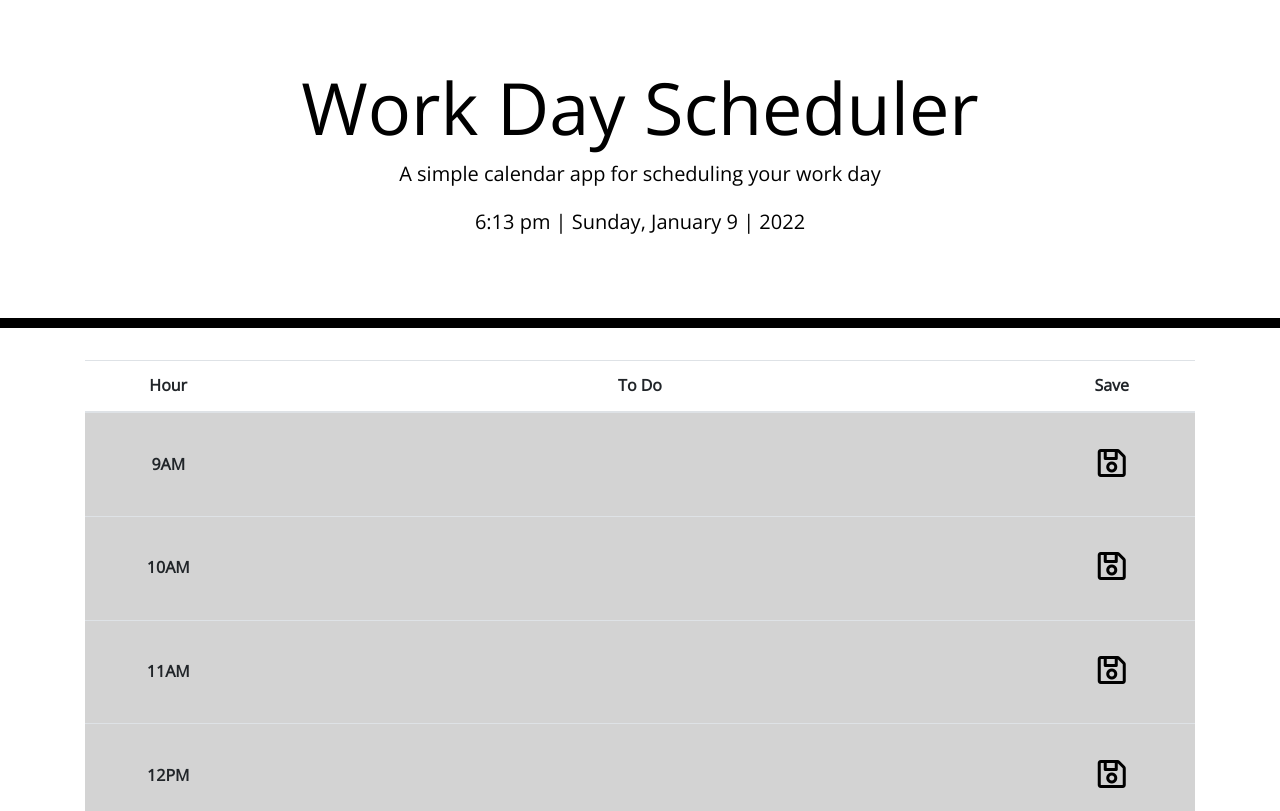
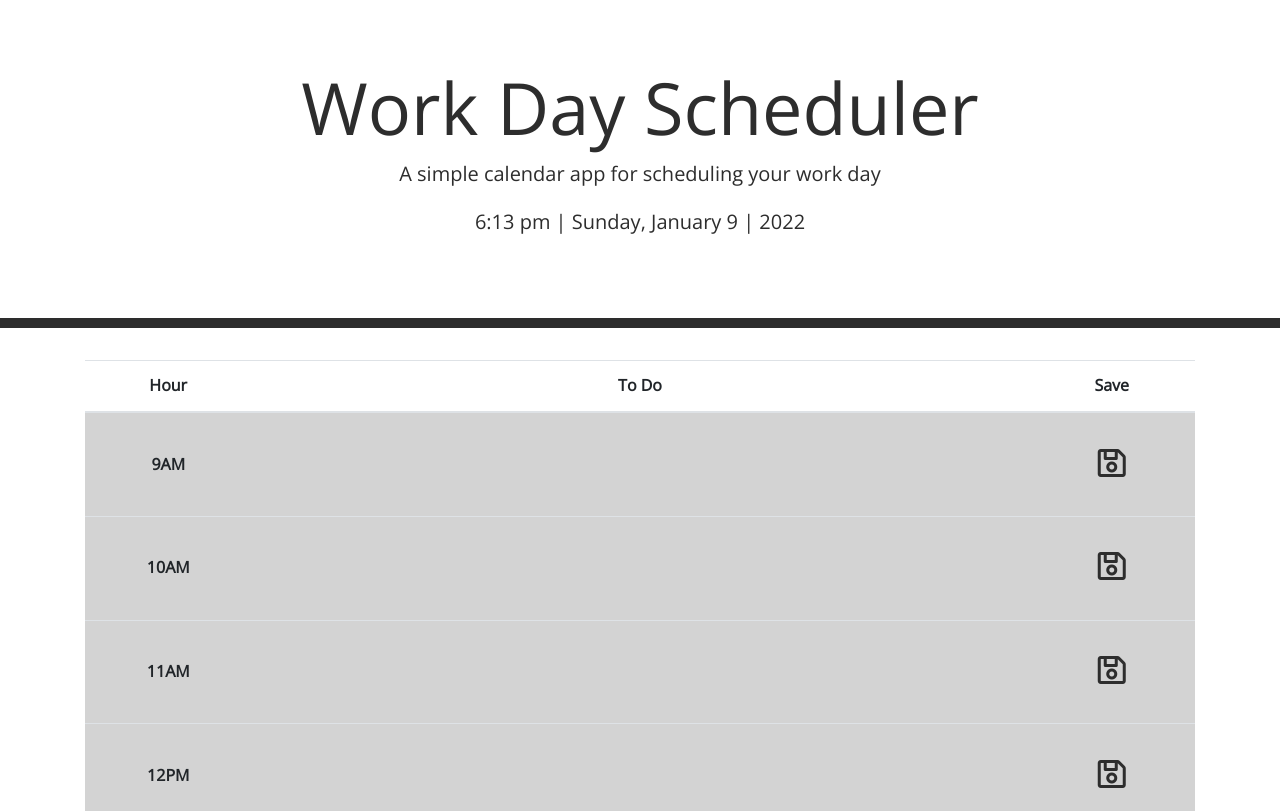
Before and after one commit to eriksvetlik/workdayscheduler, a plain HTML site: page index.html in a window 1280 px wide. Shown: the top 811 px of the page. Drawn offline with nearby package versions, Linux system fonts and the light colour scheme.

Commit message:
added primary color variable

```diff
--- a/style.css
+++ b/style.css
@@ -1,14 +1,18 @@
+:root {
+  --primarycolor: #2d2d2d;
+}
 body {
   font-family: "Open Sans", sans-serif;
   font-size: 16px;
   line-height: 1.6;
+  color: var(--primarycolor);
 }
 
 textarea {
   background: transparent;
   border: none;
   resize: none;
-  color: #000000;
+  color: var(--primarycolor);
   padding: 10px;
 }
 
@@ -22,9 +26,9 @@ tr td:nth-child(3) {
 .jumbotron {
   text-align: center;
   background-color: transparent;
-  color: black;
+  color: var(--primarycolor);
   border-radius: 0;
-  border-bottom: 10px solid black;
+  border-bottom: 10px solid var(--primarycolor);
 }
 
 .past {
@@ -46,6 +50,7 @@ tr td:nth-child(3) {
   cursor: pointer;
   overflow: hidden;
   outline: none;
+  color: var(--primarycolor);
 }
 
 .saveBtn i:hover {
```
